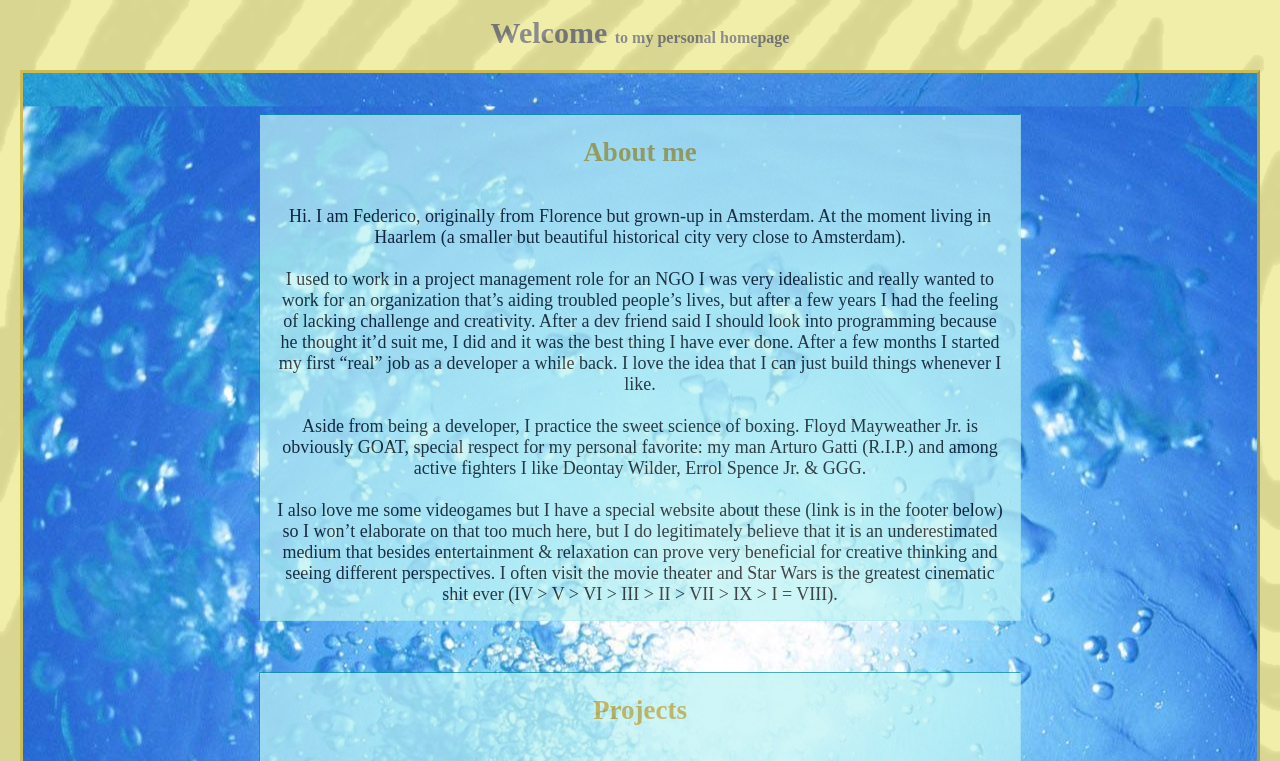
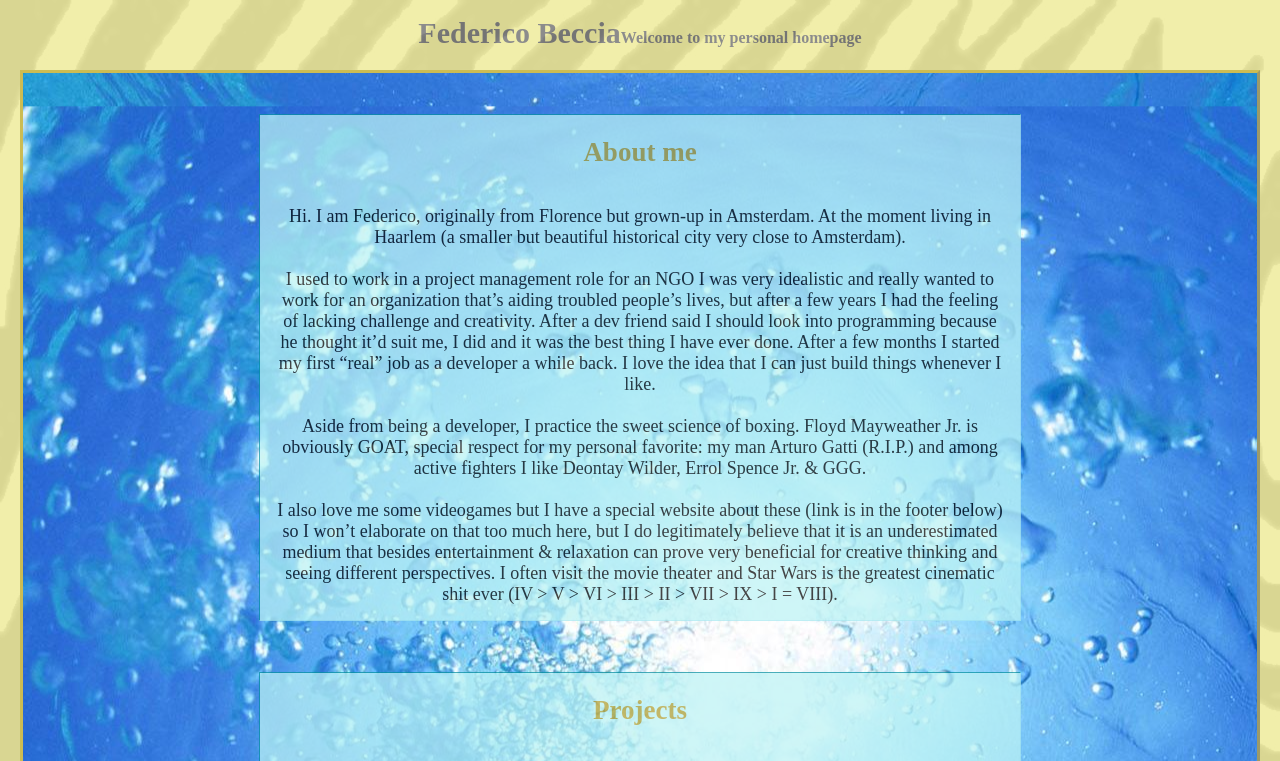
Before and after one commit to beccia/beccia.github.io, a plain HTML site: page index.html in a window 1280 px wide. Shown: the top 761 px of the page. Drawn offline with Linux system fonts and the light colour scheme; a web font is replaced by a local one.

Commit message:
Update index.html
test 3

```diff
--- a/index.html
+++ b/index.html
@@ -16,7 +16,7 @@
     <div class="zebra"></div>
     <div class="outer">
     <h1 class="home-header">
-       Welcome <span class="subhead">to my personal homepage</span>
+       Federico Beccia<span class="subhead">Welcome to my personal homepage</span>
     </h1>
     <div class="main-body">
         <div class="main-content" >
```
